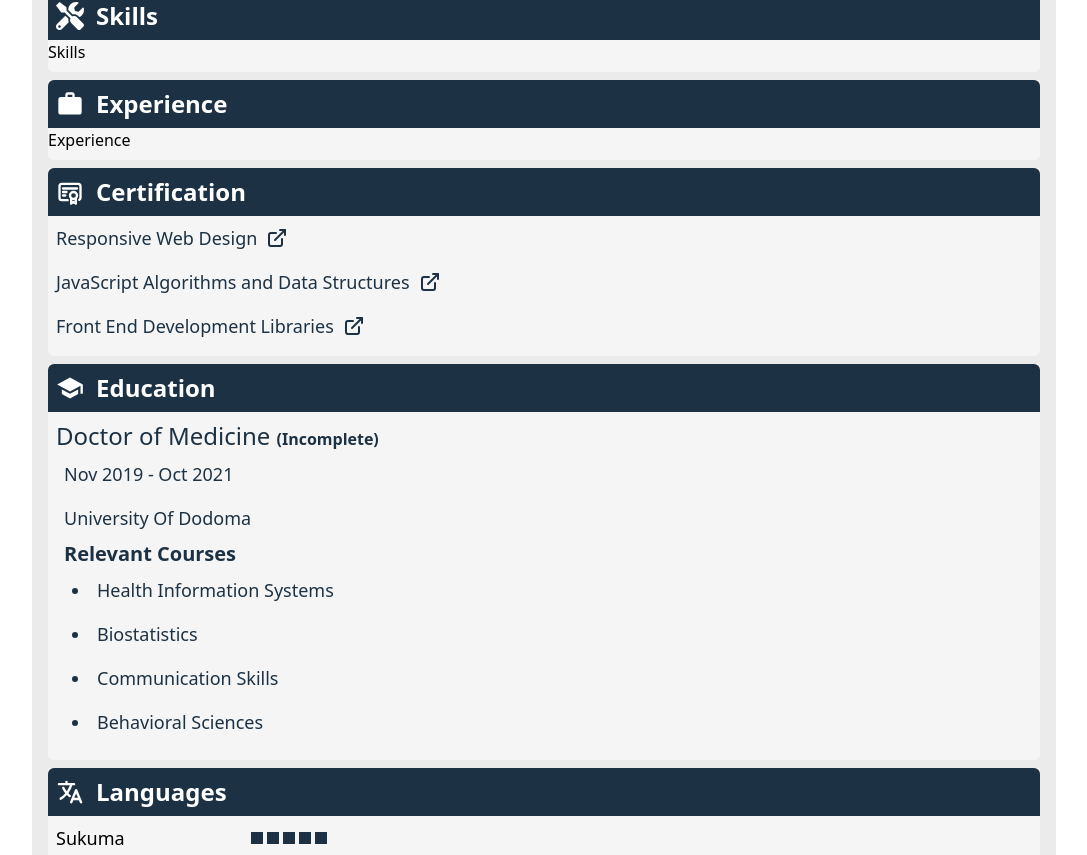
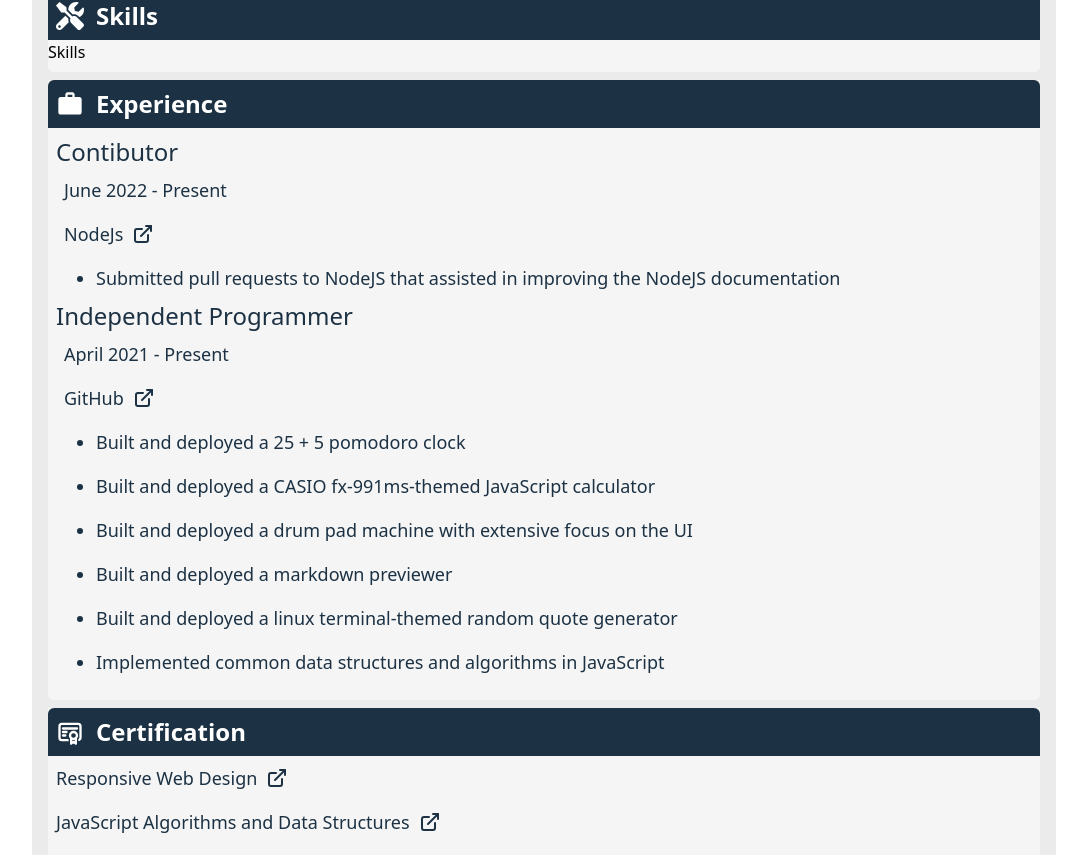
Before and after one commit to kimjisena/resume, a React (Create React App) app: page / in a window 1280 px wide. Shown: the part 521-1376 px from the top of the page, without its empty margins (96-1183 px from the left). Built offline with nearby package versions, Linux system fonts and the light colour scheme; the HTML template or start-up script is replaced by a standard one.

Commit message:
add Experience section content

```diff
--- a/src/components/Main.tsx
+++ b/src/components/Main.tsx
@@ -8,6 +8,7 @@ import Section from "./main/Section";
 import Certification from "./main/Certification";
 import Education from "./main/Education";
 import Languages from "./main/Languages";
+import Experience from "./main/Experience";
 
 export default function Main (): ReactElement {
   return (
@@ -15,15 +16,19 @@ export default function Main (): ReactElement {
       <Section text={`Skills`} Icon={FaTools}>
         <div>Skills</div>
       </Section>
+
       <Section text={`Experience`} Icon={MdWork}>
-        <div>Experience</div>
+        <Experience />
       </Section>
+
       <Section text={`Certification`} Icon={TbCertificate}>
         <Certification />
       </Section>
+
       <Section text={`Education`} Icon={MdSchool}>
         <Education />
       </Section>
+
       <Section text={`Languages`} Icon={IoLanguage}>
         <Languages />
       </Section>
--- /dev/null
+++ b/src/components/main/Experience.tsx
@@ -0,0 +1,42 @@
+import { ReactElement } from "react";
+import { TbExternalLink } from "react-icons/tb";
+
+
+export default function Experience (): ReactElement {
+  return (
+    <div className={`p-2 text-dark-blue`}>
+      <div>
+        <h2 className={`text-2xl`}>Contibutor</h2>
+        <p className={`text-lg p-2`}>June 2022 - Present</p>
+        <a href="https://github.com/kimjisena">
+          <p className={`flex flex-row items-center text-lg p-2`}>
+            NodeJs
+            <TbExternalLink className={`text-dark-blue ml-2`} size={`24px`} />
+          </p>
+        </a>
+        <ul className={`list-disc list-outside text-lg pl-8`}>
+          <li className={`ml-2 py-2 pr-2`}>Submitted pull requests to NodeJS that assisted in improving the NodeJS documentation</li>
+        </ul>
+      </div>
+
+      <div>
+        <h2 className={`text-2xl`}>Independent Programmer</h2>
+        <p className={`text-lg p-2`}>April 2021 - Present</p>
+        <a href="https://github.com/kimjisena">
+          <p className={`flex flex-row items-center text-lg p-2`}>
+            GitHub
+            <TbExternalLink className={`text-dark-blue ml-2`} size={`24px`} />
+          </p>
+        </a>
+        <ul className={`list-disc list-outside text-lg pl-8`}>
+          <li className={`ml-2 py-2 pr-2`}>Built and deployed a 25 + 5 pomodoro clock</li>
+          <li className={`ml-2 py-2 pr-2`}>Built and deployed a CASIO fx-991ms-themed JavaScript calculator</li>
+          <li className={`ml-2 py-2 pr-2`}>Built and deployed a drum pad machine with extensive focus on the UI</li>
+          <li className={`ml-2 py-2 pr-2`}>Built and deployed a markdown previewer</li>
+          <li className={`ml-2 py-2 pr-2`}>Built and deployed a linux terminal-themed random quote generator</li>
+          <li className={`ml-2 py-2 pr-2`}>Implemented common data structures and algorithms in JavaScript</li>
+        </ul>
+      </div>
+    </div>
+  );
+}
```
